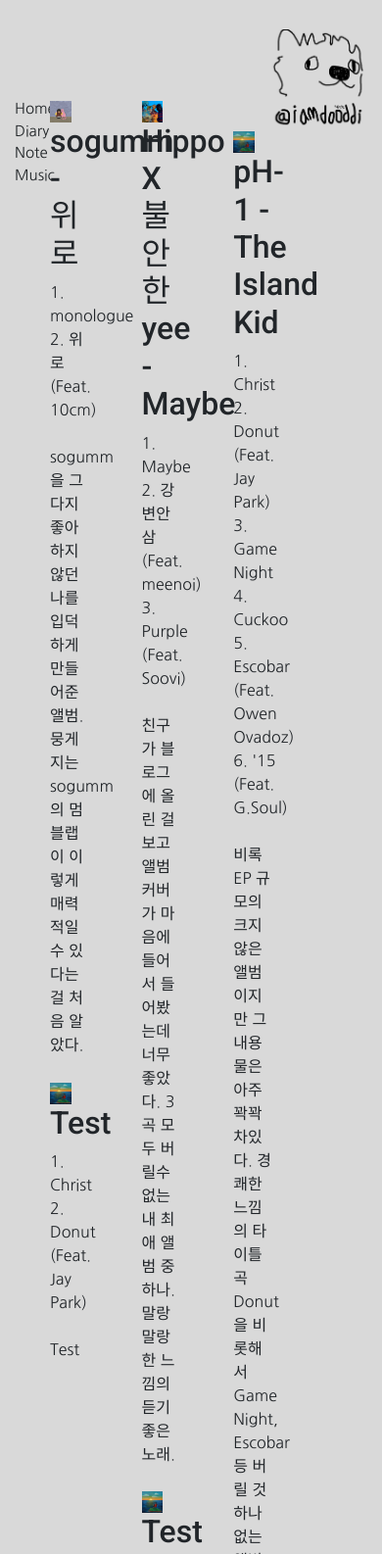
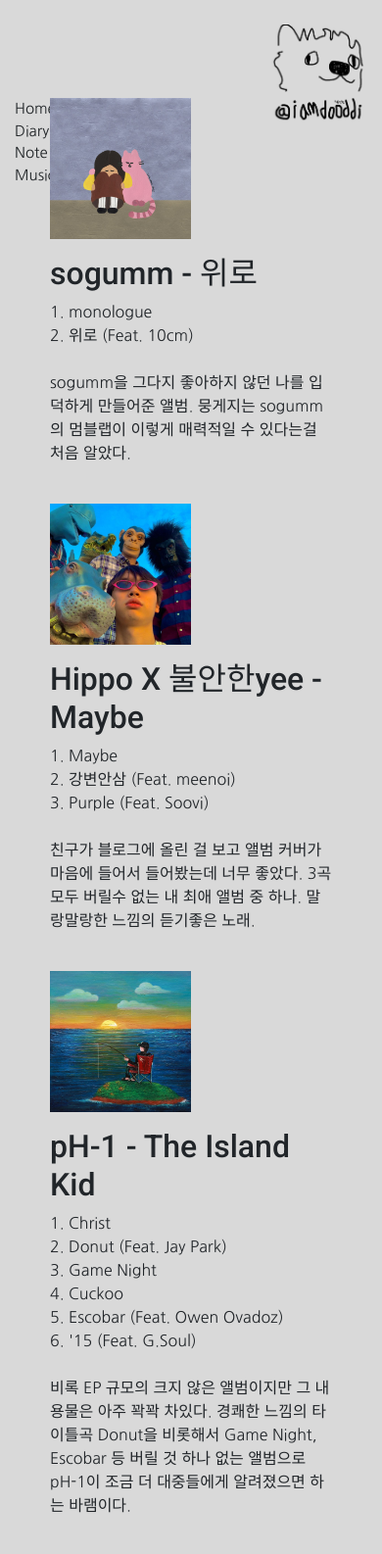
Before and after one commit to woohyun-park/myPage, a plain HTML site: page music/music.html in a window 390 px wide. Shown: the top 1586 px of the page at 98% size. Drawn offline with nearby package versions, Linux system fonts and the light colour scheme.

Commit message:
Style: Change box model and add media query

```diff
--- a/music/music.html
+++ b/music/music.html
@@ -11,7 +11,6 @@
 <body>
   <div class="container">
     <div class="top">
-      <a href="..\index.html"><img id="logo-top" src="../logo-top.png" alt="logo-top"></a>
     </div>
     <div class="left">
       <a href="../index.html" class="font">Home</a>
@@ -19,8 +18,9 @@
       <a href="../note/note.html" class="font">Note</a>
       <a href="music.html" class="font">Music</a>
     </div>
+    <div class="middle">
       <div class="middle_1over3">
-      <div class="music">
+        <p class="music">
           <img src="sogumm-위로.jpg" alt="sogumm-위로">
           <h2>sogumm - 위로</h2>
           <div class="font">
@@ -31,21 +31,10 @@
             멈블랩이 이렇게 매력적일 수 있다는걸 처음 알았다.
           </div>
           <br>
-        <div class="music">
-          <img src="pH-1-TheIslandKid.jpg" alt="pH-1-TheIslandKid">
-          <h2>Test</h2>
-          <div class="font">
-            1. Christ<br>
-            2. Donut (Feat. Jay Park)<br>
-            <br>
-            Test
-          </div>
-          <br>
-        </div>
-      </div>
+        </p>
       </div>
       <div class="middle_2over3">
-      <div class="music">
+        <p class="music">
           <img src="HippoX불안한yee-Maybe.jpg" alt="Hippo X 불안한yee-Maybe">
           <h2>Hippo X 불안한yee - Maybe</h2>
           <div class="font">
@@ -57,25 +46,10 @@
             3곡 모두 버릴수 없는 내 최애 앨범 중 하나. 말랑말랑한 느낌의 듣기좋은 노래.
           </div>
           <br>
-      </div>
-      <div class="music">
-        <img src="pH-1-TheIslandKid.jpg" alt="pH-1-TheIslandKid">
-        <h2>Test</h2>
-        <div class="font">
-          1. Christ<br>
-          2. Donut (Feat. Jay Park)<br>
-          3. Game Night<br>
-          4. Cuckoo<br>
-          5. Escobar (Feat. Owen Ovadoz)<br>
-          6. '15 (Feat. G.Soul)<br>
-          <br>
-          Test
-        </div>
-        <br>
-      </div>
+        </p>
       </div>
       <div class="middle_3over3">
-      <div class="music">
+        <p class="music">
           <img src="pH-1-TheIslandKid.jpg" alt="pH-1-TheIslandKid">
           <h2>pH-1 - The Island Kid</h2>
           <div class="font">
@@ -91,9 +65,12 @@
             pH-1이 조금 더 대중들에게 알려졌으면 하는 바램이다.
           </div>
           <br>
+        </p>
       </div>
     </div>
-    <div class="right"></div>
+    <div class="right">
+      <a href="..\index.html"><img id="logo-right" src="../logo-right.png" alt="logo-right"></a>
+    </div>
   </div>
 </body>
 </html>
--- a/style.css
+++ b/style.css
@@ -1,5 +1,9 @@
 @import url('https://fonts.googleapis.com/css2?family=Roboto:wght@100;500&display=swap');
 @import url('https://fonts.googleapis.com/css2?family=Nanum+Gothic&display=swap');
+
+/* div{
+  border: 1px solid red;
+} */
 
 body{
   background-color: #d9d9d9;
@@ -14,16 +18,9 @@ h2{
   height: 100px;
 }
 
-.top img{
-  margin-top: 30px;
-  width: 100px;
-  float: right;
-}
-
 .left{
   float: left;
   width: 10%;
-  height: auto;
 }
 
 .left a{
@@ -40,56 +37,32 @@ h2{
 .middle{
   float: left;
   width: 80%;
-  height: auto;
 }
 
-.middle img{
+.middle .main-img{
   display: block;
+  width: 100%;
+  max-width: 500px;
   margin-left: auto;
   margin-right: auto;
-  width: 500px;
 }
 
-.middle_1{
+.middle_1, .middle_2{
   float: left;
-  width: 40%;
-  height: auto;
-  padding-right: 50px;
+  width: 50%;
+  padding-right: 20px;
 }
 
-.middle_2{
+.middle_1over3, .middle_2over3, .middle_3over3{
   float: left;
-  width: 40%;
-  height: auto;
-  padding-right: 50px;
-}
-
-.middle_1over3{
-  float: left;
-  width: 26%;
-  height: auto;
-  padding-right: 50px;
-}
-
-.middle_2over3{
-  float: left;
-  width: 26%;
-  height: auto;
-  padding-right: 50px;
-}
-
-.middle_3over3{
-  float: left;
-  width: 26%;
-  height: auto;
-  padding-right: 50px;
+  width: 33%;
+  padding-right: 20px;
 }
 
 .right{
-  display: block;
-  float: left;
+  display: inline-block;
+  float: right;
   width: 10%;
-  height: auto;
 }
 
 .right img{
@@ -98,6 +71,13 @@ h2{
   margin-bottom: 5%;
   width: 25px;
   float: right;
+}
+
+#logo-right{
+  width: 100px;
+  float: right;
+  position: relative;
+  top: -75px;
 }
 
 .font{
@@ -112,17 +92,26 @@ h2{
 .music img{
   width: 50%
 }
-/* @media (max-width : 800px){
-  .top{
-    background-color: red;
+
+@media (max-width : 991px){
+  .right img{
+    display: block;
+    margin-left: 50%;
+    margin-bottom: 5%;
+    width: 25px;
+    float: right;
   }
-  .middle img{
-    width: 300px;
+}
+
+@media (max-width : 767px){
+  .middle_1, .middle_2{
+    float: left;
+    width: 100%;
+    padding-right: 0px;
   }
-  .left a{
-    font-size: 8px;
+  .middle_1over3, .middle_2over3, .middle_3over3{
+    float: left;
+    width: 100%;
+    padding-right: 0px;
   }
-  .right img{
-    width: 13px;
-  }
-} */
+}
```
Also changed, not shown: diary/diary.html (+15 -9 lines), index.html (+7 -5 lines), note/note.html (+8 -5 lines), logo-right.png (renamed from logo-top.png), 1 other file. Lines whose indentation alone changed are shown as unchanged.
